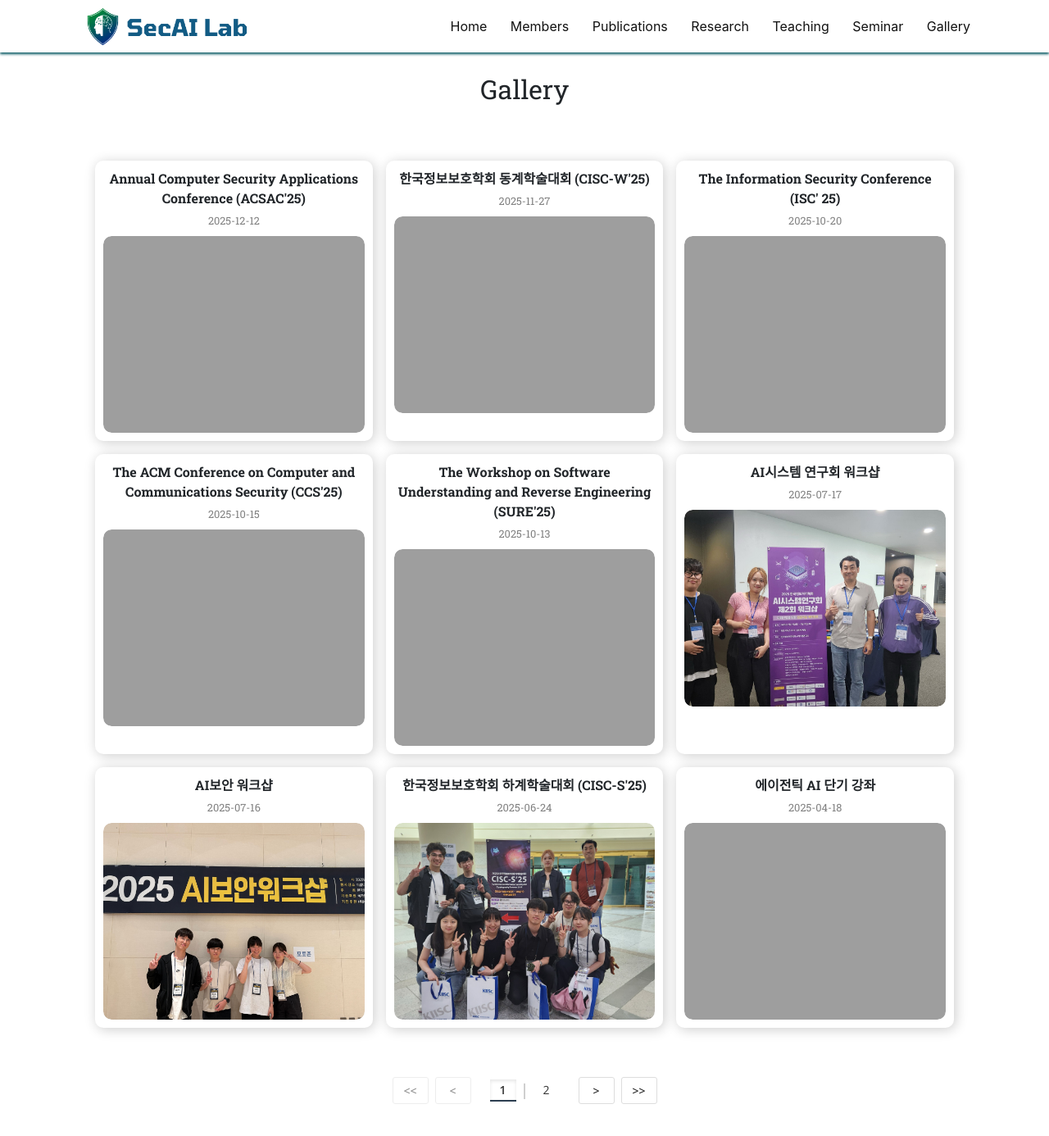
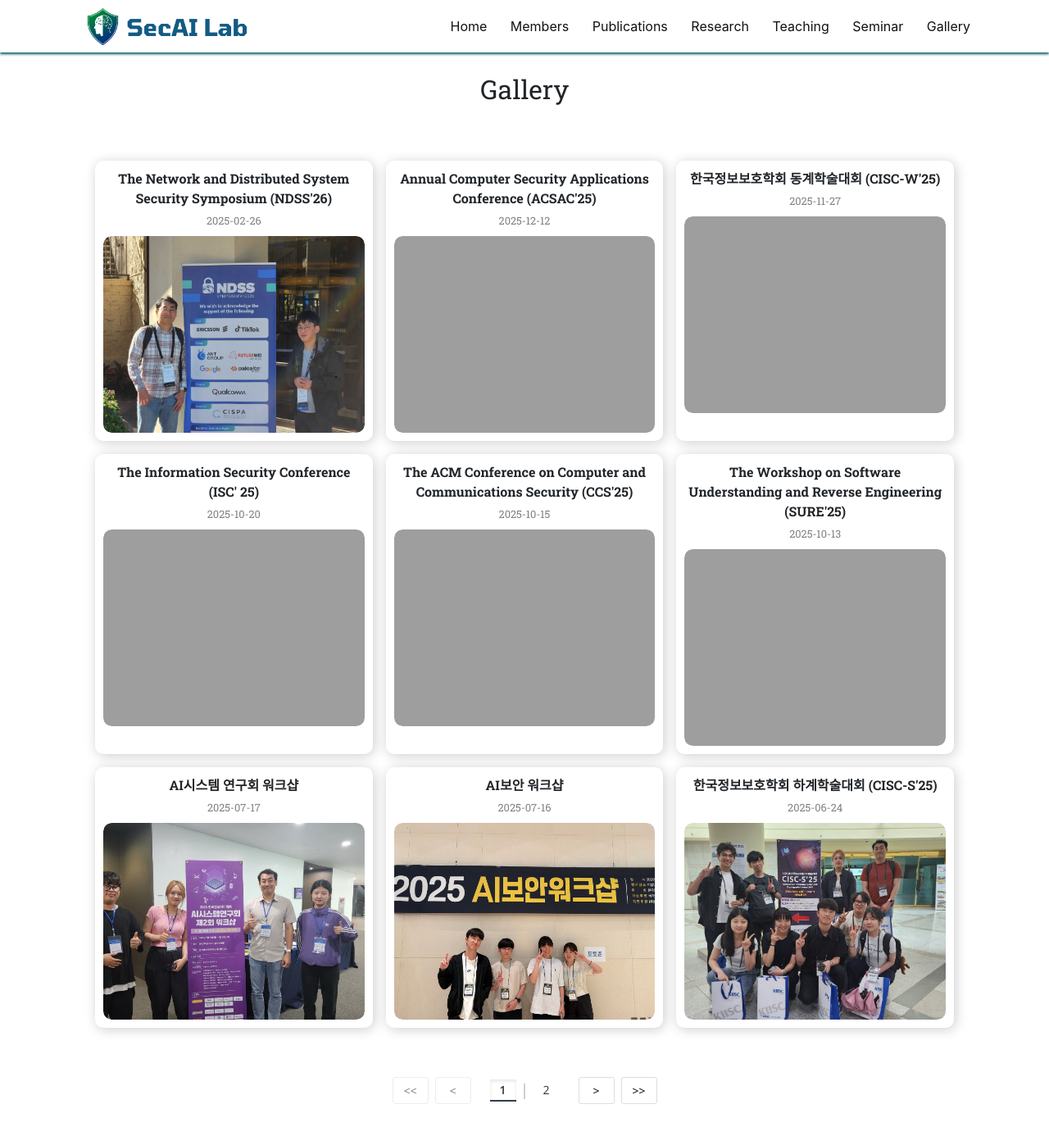
Before and after one commit to SecAI-Lab/secai-lab.github.io, a Jekyll site: the page built from pages/gallery.md, in a window 1280 px wide and 1400 px high. Shown: the top 1386 px of the window at 82% size. Built offline with Jekyll 4.4.1, drawn with Linux system fonts in a browser that asks for light colours; nearby versions of some CDN libraries.

Commit message:
updated gallery

```diff
--- a/_data/gallery.yml
+++ b/_data/gallery.yml
@@ -1,3 +1,14 @@
+- title: "The Network and Distributed System Security Symposium (NDSS'26)"
+  images:
+    - filename: /NDSS_26/20260226_090132.jpg
+      date: "2025-02-26"
+    - filename: /NDSS_26/20260226_090140.jpg
+      date: "2026-02-26"
+    - filename: /NDSS_26/20260226_101651.jpg
+      date: "2025-02-26"
+    - filename: /NDSS_26/20260226_103059.jpg
+      date: "2025-02-26"
+
 - title: "Annual Computer Security Applications Conference (ACSAC'25)"
   images:
     - filename: /ACSAC_25/IMG_0803.jpg
```
Also changed, not shown: images/gallery/NDSS_26/20260226_090132.jpg (added), images/gallery/NDSS_26/20260226_090140.jpg (added), images/gallery/NDSS_26/20260226_101651.jpg (added), images/gallery/NDSS_26/20260226_103059.jpg (added).
